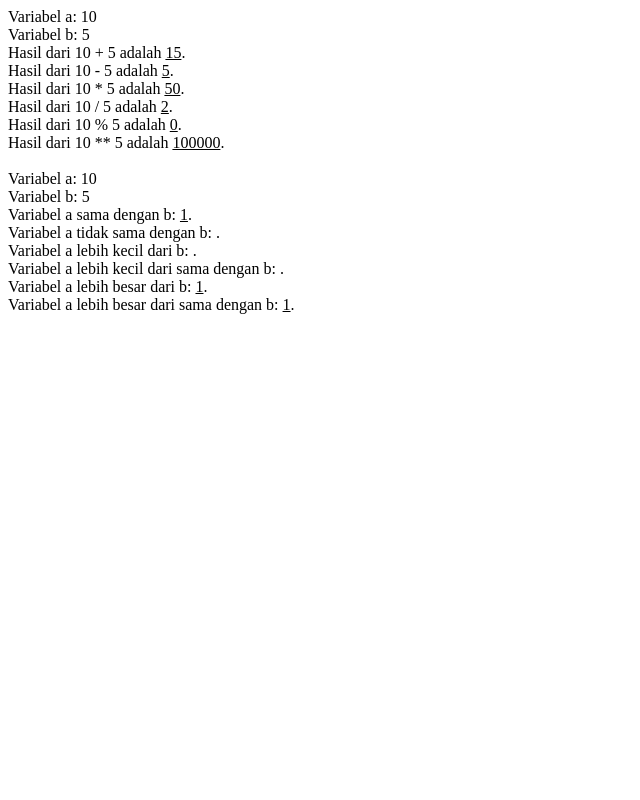
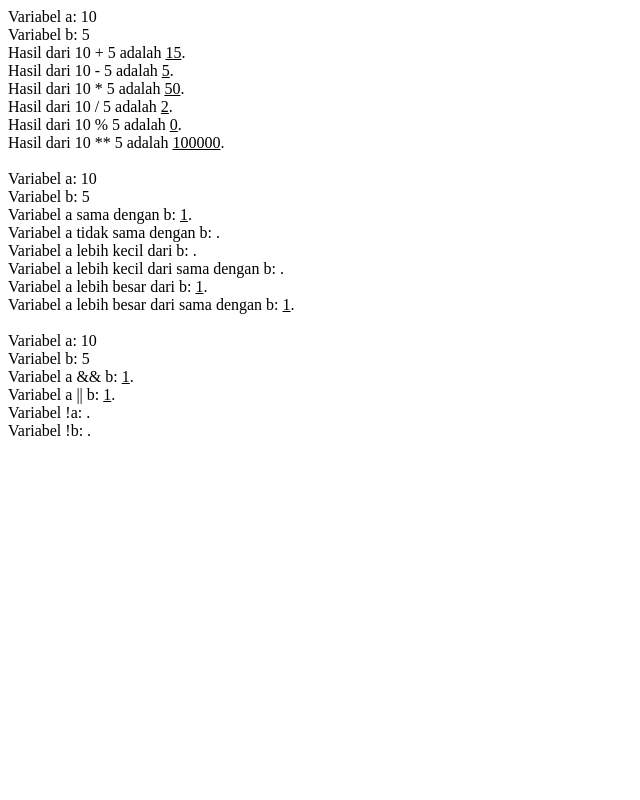
Before and after one commit to RakaiSeto/24_DPW_TI-2E, a PHP site: page /operator.php in a window 1280 px wide. Shown: the whole page, without its empty margins (0-640 px from the left). Run offline with PHP 8.4, Linux system fonts and the light colour scheme.

Commit message:
P4_Percobaan_3_Pertanyaan_10

```diff
--- a/minggu4/operator.php
+++ b/minggu4/operator.php
@@ -34,4 +34,17 @@ echo "Variabel a lebih kecil dari b: <u>$hasillebihKecil</u>.<br>";
 echo "Variabel a lebih kecil dari sama dengan b: <u>$hasillebihKecilSama</u>.<br>";
 echo "Variabel a lebih besar dari b: <u>$hasillebihBesar</u>.<br>";
 echo "Variabel a lebih besar dari sama dengan b: <u>$hasillebihBesarSama</u>.<br>";
+
+$hasilAnd = $a && $b;
+$hasilOr = $a || $b;
+$hasilNotA = !$a;
+$hasilNotB = !$b;
+
+echo "<br>";
+echo "Variabel a: {$a}<br>";
+echo "Variabel b: {$b}<br>";
+echo "Variabel a && b: <u>$hasilAnd</u>.<br>";
+echo "Variabel a || b: <u>$hasilOr</u>.<br>";
+echo "Variabel !a: <u>$hasilNotA</u>.<br>";
+echo "Variabel !b: <u>$hasilNotB</u>.<br>";
 ?>
```
Also changed, not shown: 1 other file.
